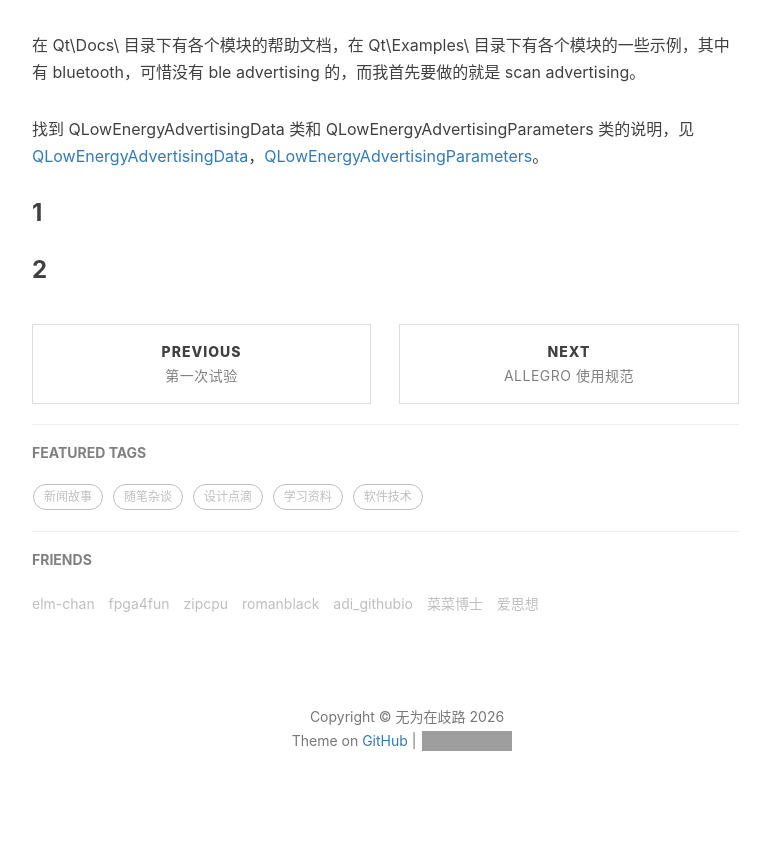
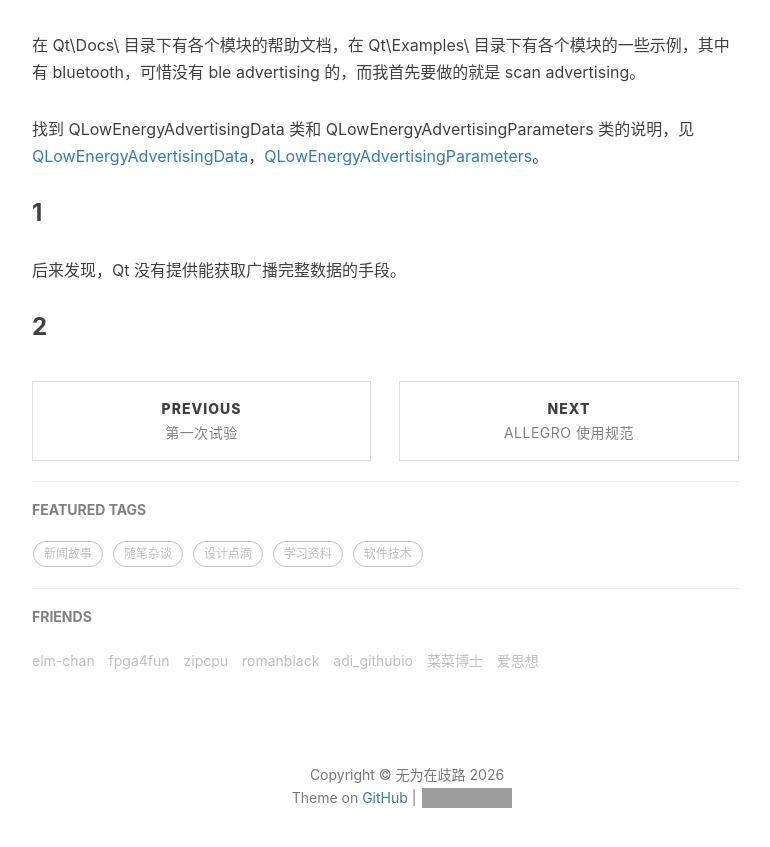
Before and after one commit to imliyucai/imliyucai.github.io, a Jekyll site: the page built from _posts/2025-10-14-Qt Bluetooth 运行到 android 上.md, in a window 1280 px wide and 900 px high, scrolled down 824 px. Shown: the top 847 px of the window, without its empty margins (233-1003 px from the left). Built offline with Jekyll 4.4.1, drawn with Linux system fonts in a browser that asks for light colours; nearby versions of some CDN libraries; comment, search, counter and statistics services are not loaded; grey boxes are pictures that could not be loaded.

Commit message:
test change doc...

```diff
--- a/_posts/2025-10-14-Qt Bluetooth 运行到 android 上.md
+++ b/_posts/2025-10-14-Qt Bluetooth 运行到 android 上.md
@@ -25,5 +25,5 @@ tags:
 
 
 ### 1
-
+  后来发现，Qt 没有提供能获取广播完整数据的手段。
 ### 2
```
